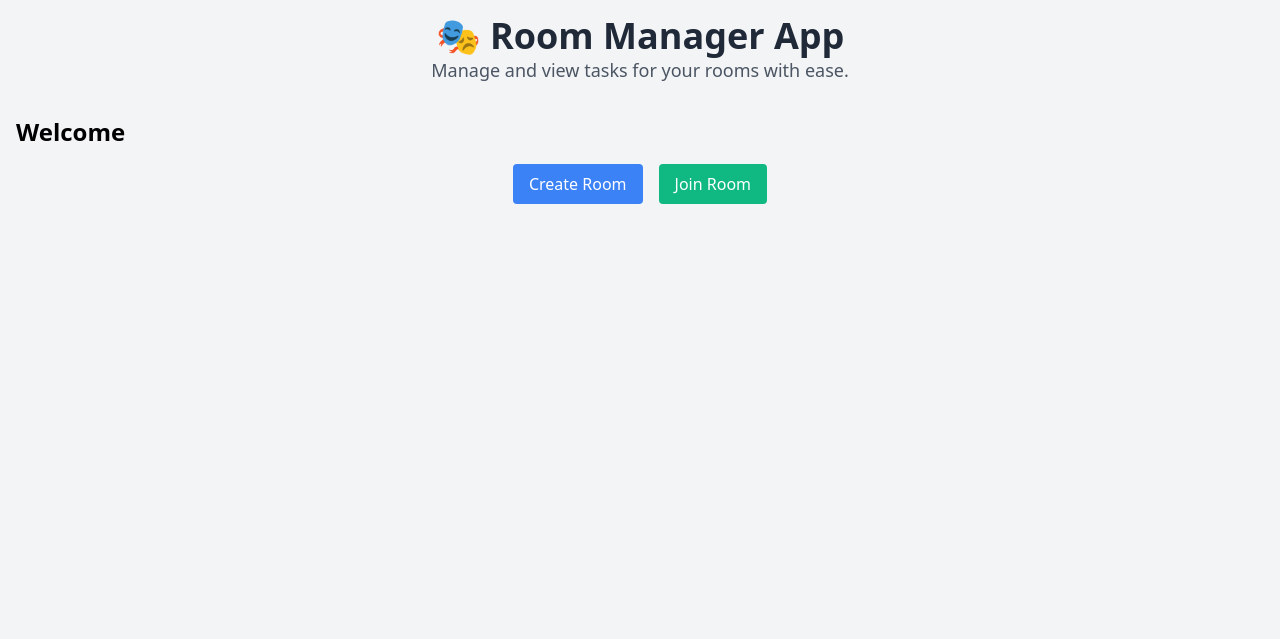
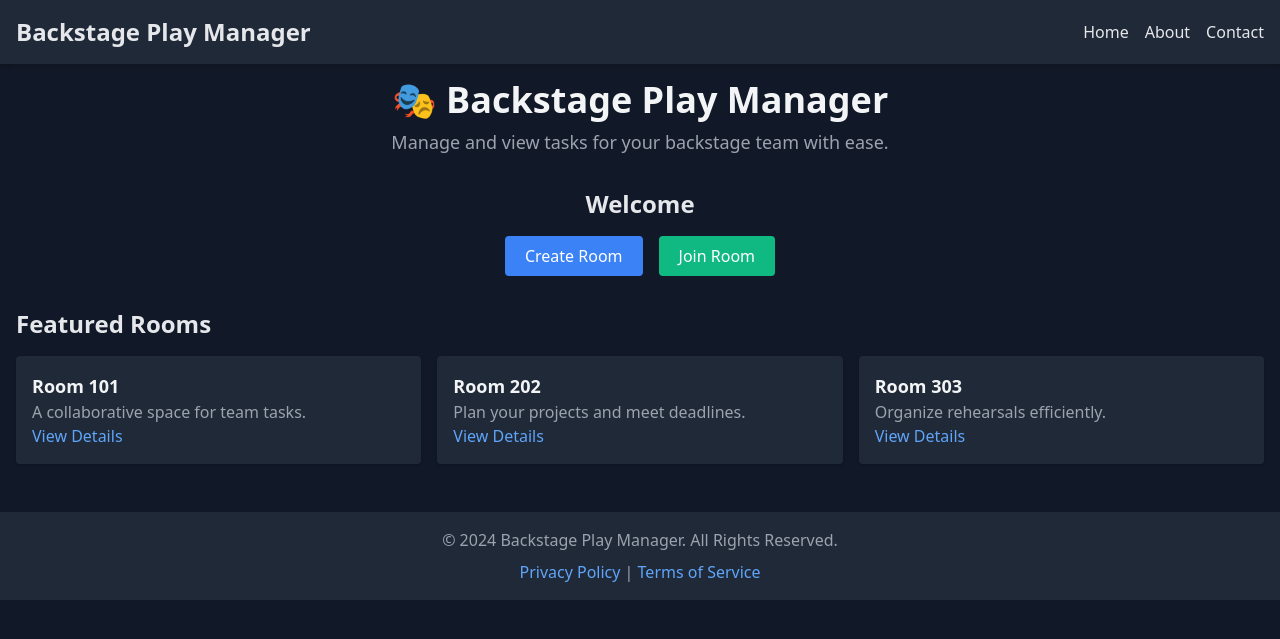
Before and after one commit to sckjesus/christmasprod, a Flask app: page / in a window 1280 px wide. Shown: the top 639 px of the page. Run offline with Flask 3, Linux system fonts and the light colour scheme.

Commit message:
add contact and about ppages

```diff
--- a/templates/index.html
+++ b/templates/index.html
@@ -3,26 +3,83 @@
 <head>
     <meta charset="UTF-8">
     <meta name="viewport" content="width=device-width, initial-scale=1.0">
-    <title>Room Manager App</title>
+    <title>Backstage Play Manager</title>
     <link href="https://cdn.jsdelivr.net/npm/tailwindcss@2.2.19/dist/tailwind.min.css" rel="stylesheet">
 </head>
-<body class="bg-gray-100 font-sans">
-    <div class="container mx-auto p-4">
-        <header class="text-center mb-8">
-            <h1 class="text-4xl font-bold text-gray-800">🎭 Room Manager App</h1>
-            <p class="text-lg text-gray-600">Manage and view tasks for your rooms with ease.</p>
-        </header>
+<body class="bg-gray-900 text-gray-200 font-sans">
+    <!-- Header Section -->
+    <header class="bg-gray-800 p-4 sticky top-0 shadow-md">
+        <div class="container mx-auto flex justify-between items-center">
+            <h1 class="text-xl md:text-2xl font-bold">Backstage Play Manager</h1>
+            <nav>
+                <ul class="flex space-x-4 text-sm md:text-base">
+                    <li><a href="/" class="hover:text-gray-400">Home</a></li>
+                    <li><a href="about.html" class="hover:text-gray-400">About</a></li>
+                    <li><a href="contact.html" class="hover:text-gray-400">Contact</a></li>
+                </ul>
+            </nav>
+        </div>
+    </header>
 
-        <!-- Navigation -->
+    <!-- Main Content -->
+    <main class="container mx-auto p-4">
+        <!-- Welcome Section -->
+        <section class="text-center mb-8">
+            <h1 class="text-3xl md:text-4xl font-bold text-gray-100">🎭 Backstage Play Manager</h1>
+            <p class="text-md md:text-lg text-gray-400 mt-2">
+                Manage and view tasks for your backstage team with ease.
+            </p>
+        </section>
+
+        <!-- Navigation Buttons -->
         <section class="mb-8">
-            <h2 class="text-2xl font-semibold mb-4">Welcome</h2>
-            <div class="flex justify-center space-x-4">
-                <form method="POST" action="/" class="inline-block">
-                    <button type="submit" class="px-4 py-2 bg-blue-500 text-white rounded hover:bg-blue-600">Create Room</button>
+            <h2 class="text-xl md:text-2xl font-semibold mb-4 text-center">Welcome</h2>
+            <div class="flex flex-col sm:flex-row justify-center items-center space-y-4 sm:space-y-0 sm:space-x-4">
+                <form method="POST" action="/" class="inline-block w-full sm:w-auto">
+                    <button type="submit" class="w-full sm:w-auto px-5 py-2 bg-blue-500 text-white text-center rounded hover:bg-blue-600 transition duration-300 ease-in-out">
+                        Create Room
+                    </button>
                 </form>
-                <a href="/join_room" class="px-4 py-2 bg-green-500 text-white rounded hover:bg-green-600">Join Room</a>
+                <div class="inline-block w-full sm:w-auto">
+                    <a href="/join_room" class="block w-full sm:w-auto px-5 py-2 bg-green-500 text-white text-center rounded hover:bg-green-600 transition duration-300 ease-in-out">
+                        Join Room
+                    </a>
+                </div>
             </div>
         </section>
-    </div>
+
+        <!-- Featured Rooms Section -->
+        <section class="mb-8">
+            <h2 class="text-xl md:text-2xl font-semibold mb-4">Featured Rooms</h2>
+            <div class="grid grid-cols-1 sm:grid-cols-2 lg:grid-cols-3 gap-4">
+                <div class="p-4 bg-gray-800 rounded shadow">
+                    <h3 class="text-lg font-bold text-gray-100">Room 101</h3>
+                    <p class="text-gray-400">A collaborative space for team tasks.</p>
+                    <a href="#" class="text-blue-400 hover:text-blue-300">View Details</a>
+                </div>
+                <div class="p-4 bg-gray-800 rounded shadow">
+                    <h3 class="text-lg font-bold text-gray-100">Room 202</h3>
+                    <p class="text-gray-400">Plan your projects and meet deadlines.</p>
+                    <a href="#" class="text-blue-400 hover:text-blue-300">View Details</a>
+                </div>
+                <div class="p-4 bg-gray-800 rounded shadow">
+                    <h3 class="text-lg font-bold text-gray-100">Room 303</h3>
+                    <p class="text-gray-400">Organize rehearsals efficiently.</p>
+                    <a href="#" class="text-blue-400 hover:text-blue-300">View Details</a>
+                </div>
+            </div>
+        </section>
+    </main>
+
+    <!-- Footer Section -->
+    <footer class="bg-gray-800 text-gray-400 p-4">
+        <div class="container mx-auto text-center text-sm md:text-base">
+            <p>&copy; 2024 Backstage Play Manager. All Rights Reserved.</p>
+            <p class="mt-2">
+                <a href="#" class="text-blue-400 hover:text-blue-300">Privacy Policy</a> |
+                <a href="#" class="text-blue-400 hover:text-blue-300">Terms of Service</a>
+            </p>
+        </div>
+    </footer>
 </body>
 </html>
```
Also changed, not shown: templates/contact.html (added, +75 -0 lines), templates/about.html (added).
